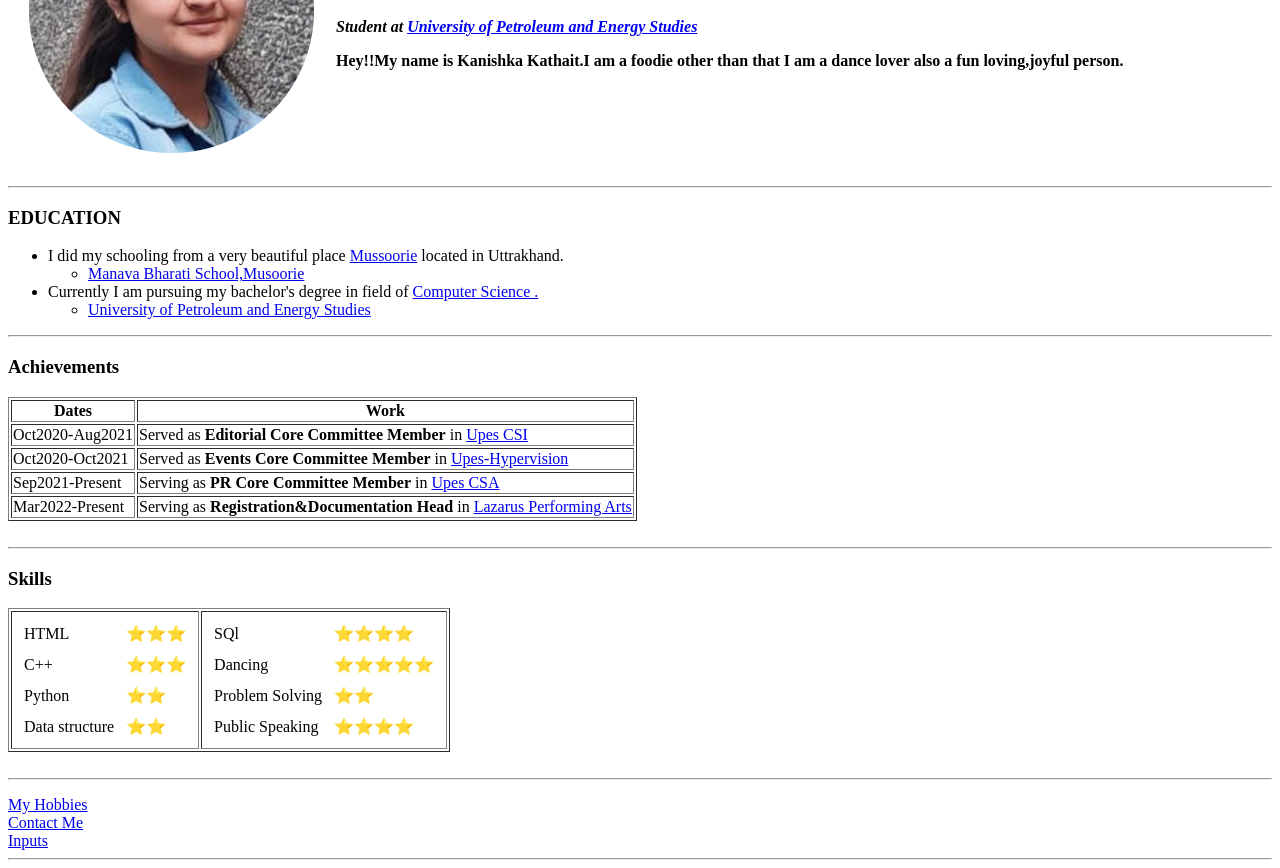
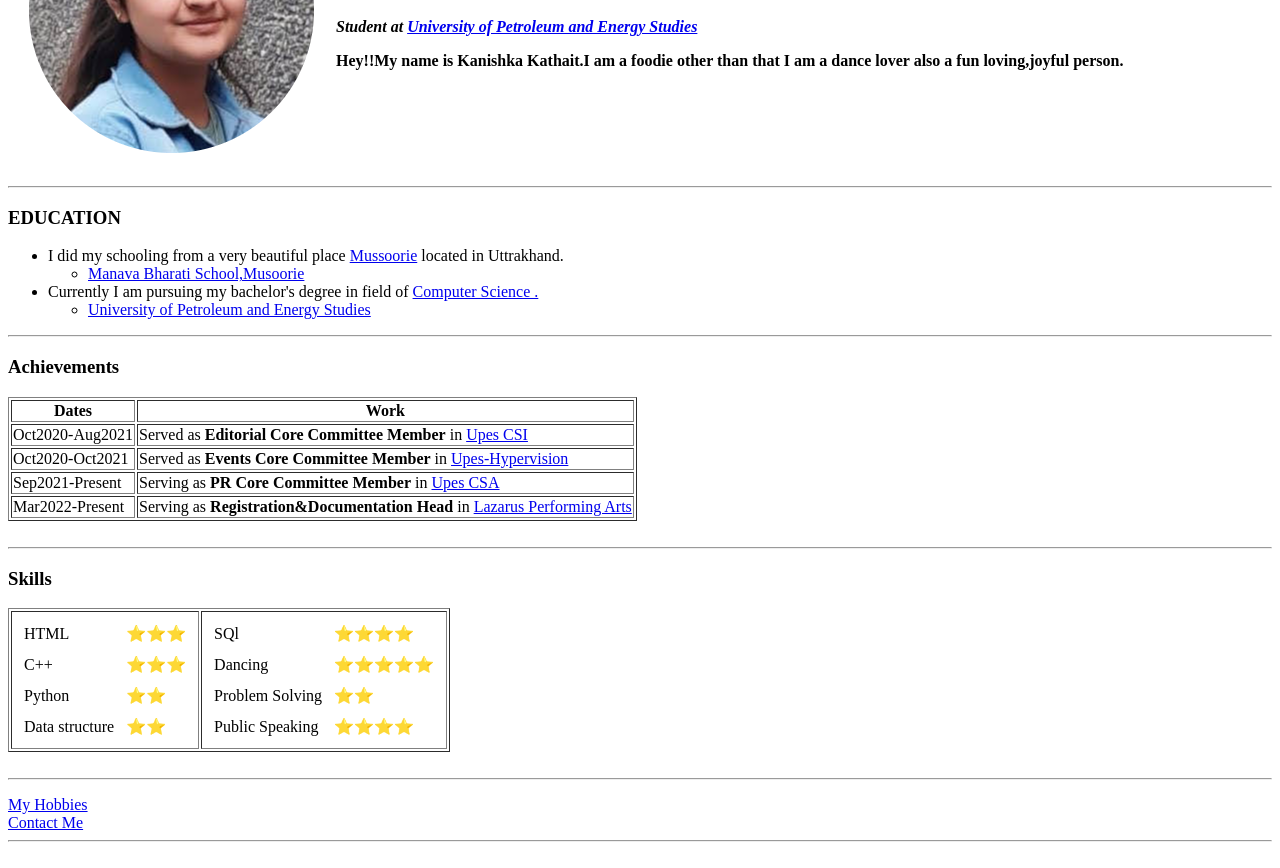
Before and after one commit to kanishkakathait/cv, a plain HTML site: page index.html in a window 1280 px wide. Shown: the part 161-1029 px from the top of the page. Drawn offline with Linux system fonts and the light colour scheme.

Commit message:
changed an anchor tag

```diff
--- a/index.html
+++ b/index.html
@@ -138,7 +138,7 @@
       </p>
       <a href="Hobbies.html">My Hobbies</a><br>
       <a href="contactinfo.html">Contact Me</a><br>
-      <a href="inputs.html">Inputs</a>
+
       <hr>
 
 
```
